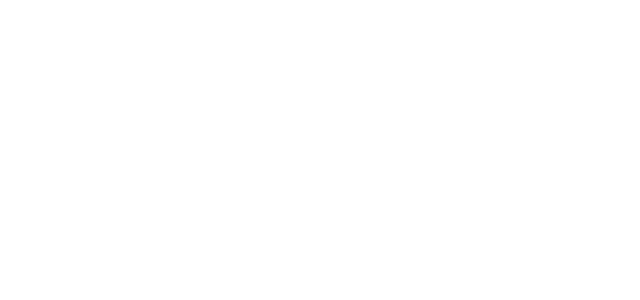
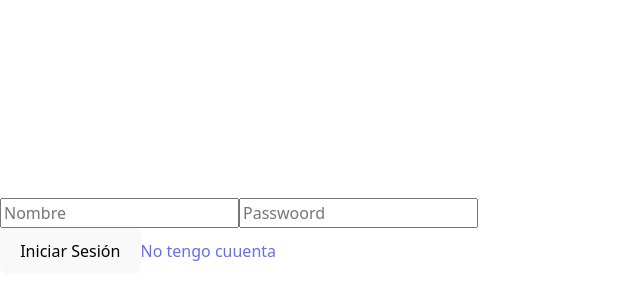
Before and after one commit to MchevezS/ProyectoFinal1, a React (Vite) app in the folder FrontEnd/b2b_frontend/: page /login in a window 1280 px wide. Before the commit this address had no page. Shown: the part 164-464 px from the top of the page, without its empty margins (0-640 px from the left). Built offline with nearby package versions, Linux system fonts and the light colour scheme.

Commit message:
Cambios en el login

```diff
--- a/FrontEnd/b2b_frontend/src/Components/formLogin.jsx
+++ b/FrontEnd/b2b_frontend/src/Components/formLogin.jsx
@@ -1,24 +1,70 @@
-import { useState } from 'react'
+import React, { useState } from 'react'
 import { mostrarAlerta } from './MostrarAlerta';
+import { get } from '../Services/Crud';
+import { Navigate, useNavigate } from 'react-router-dom';
 
-function FormLogin() {
-const [nombreUsuarioL, setNombreUsuarioL] = useState('');
-const [emailL, setEmailL] = useState('');
+function formLogin() {
+  const [nombreUsuarioL, setNombreUsuarioL] = useState('');
+  const [password, setPassword] = useState('');
+  const navigate = useNavigate();
+  // Validación de espacios vacíos
+  const espaciosVacios = () => {
+    if (nombreUsuarioL.trim() === "" || password.trim() === "") {
+      mostrarAlerta("error", "Llenar espacios vacíos");
+      return false; // Retorna false si hay campos vacíos
+    }
+  };
 
-const espaciosVacios = () => {
-    if (nombreUsuarioL.trim()==="" || emailL.trim()==="") {
-        mostrarAlerta("error", "Llenar espacios vacios");
-        return;
+  const longitudPassword = (password) => {
+    if (password.length < 4) {
+      console.log("password llega");
+
+      mostrarAlerta("error", "La contraseña debe tener al menos 4 caracteres");
     }
+  };
 
-}
-espaciosVacios()
+  const inicioSesion = async (e) => {
+    e.preventDefault()
+
+    // Creamos un objeto que va a obtener los datos del formmulario
+    const datosLogin = {
+      username: nombreUsuarioL,
+      password: password
+    };
+
+    if (espaciosVacios()) {
+      return
+    } // Se llaman nuestras validaciones
+    if (longitudPassword(password)) {
+      return
+    }
+    try {
+      let usuaios = await get(datosLogin,"login-usuario/")
+
+      let usuario = usuaios.find(user => user.username=== nombreUsuarioL && user.clave === password);
+      if (usuario) {
+        mostrarAlerta("success", "Te has logueado de manera exitosa")
+         navigate("/")
+      }else{
+        mostrarAlerta("error", 'No se ha encontrado un usuario con ese nombre dde usuario')
+      }
+    } catch (error) {
+      mostrarAlerta("error", "Ocurrio un error al procesar tu solitud. Intentalo de nuevo mas tarde.")
+
+    }
+  }
+
+
   return (
     <div>
+      <div className='formLogin'>
         <input type='username' placeholder='Nombre' className='nombreUsuarioL' value={nombreUsuarioL} onChange={(e) => setNombreUsuarioL(e.target.value)} required/>
-        <input type='email' placeholder='Email' className='emailL' value={emailL} onChange={(e) => setEmailL(e.target.value)} required/>
+        <input type='password' placeholder='Passwoord' className='password' value={password} onChange={(e) => setPassword(e.target.value)} required/>
+      </div>
+        <button type='button' className='btnLogin' onClick={inicioSesion}>Iniciar Sesión</button>
+        <a href='/register' className='enlaceRegistro'>No tengo cuuenta</a>
     </div>
   )
 }
 
-export default FormLogin
+export default formLogin
--- a/FrontEnd/b2b_frontend/src/Pages/Login.jsx
+++ b/FrontEnd/b2b_frontend/src/Pages/Login.jsx
@@ -1,19 +1,11 @@
 import React from 'react'
-<<<<<<< HEAD
-import FormLogin from '../Components/FormLogin'
-=======
-import formLogin from '../Components/formLogin'
->>>>>>> 6606780ae6c001651298908a8884a3055c295985
+import FormLogin from '../Components/formLogin'
 
 function Login() {
   return (
     <div>
-<<<<<<< HEAD
       <FormLogin/>
 
-=======
-      <formLogin/>
->>>>>>> 6606780ae6c001651298908a8884a3055c295985
     </div>
   )
 }
--- a/FrontEnd/b2b_frontend/src/Routes/Routing.jsx
+++ b/FrontEnd/b2b_frontend/src/Routes/Routing.jsx
@@ -2,7 +2,7 @@
 import Register from '../Pages/Register';
 import Home from '../Pages/Home';
 import Encuestas from '../Pages/Encuestas';
-
+import Login from '../Pages/Login';
 const Routing = () => {
     return (
       <Router>
@@ -10,6 +10,7 @@
           <Route path='/' element={<Home/>}/>
           <Route path='/register' element={<Register/>}/>
           <Route path='/encuestas' element={<Encuestas/>}/>
+          <Route path='/login' element={<Login/>}/>
        </Routes>
       </Router>
      );
```
